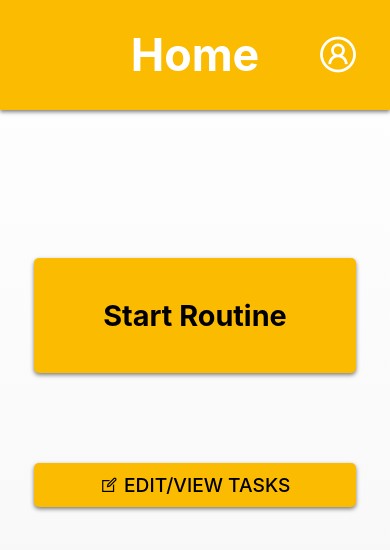
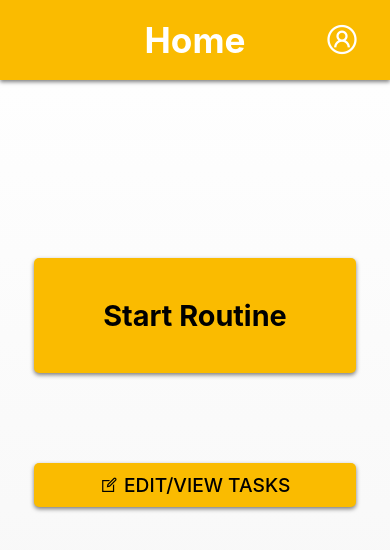
Before and after one commit to MikoFrosty/mindless, a React (Create React App) app: page /home in a window 390 px wide. Shown: the top 550 px of the page. Built offline with nearby package versions, Linux system fonts and the light colour scheme; no server answers; sample sign-in values are in the browser's storage.

Commit message:
Add media queries for mobile

```diff
--- a/src/components/Header.css
+++ b/src/components/Header.css
@@ -55,3 +55,18 @@
 .hide {
     visibility: hidden;
 }
+
+@media only screen and (max-width: 600px) {
+    #header {
+        height: 80px;
+    }
+    #header h2 {
+        font-size: 2.2em;
+    }
+    #header button {
+        font-size: 36px;
+    }
+    #header #profile-button {
+        font-size: 36px;
+    }
+}
```
